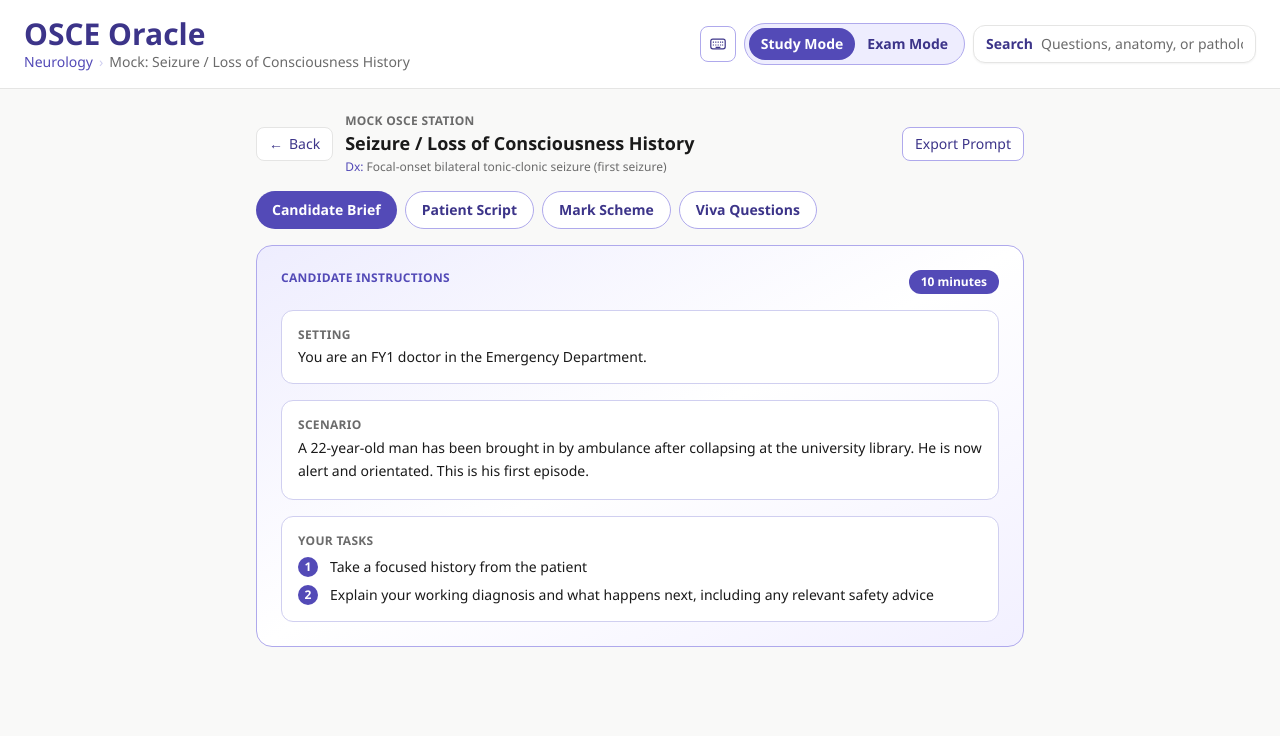
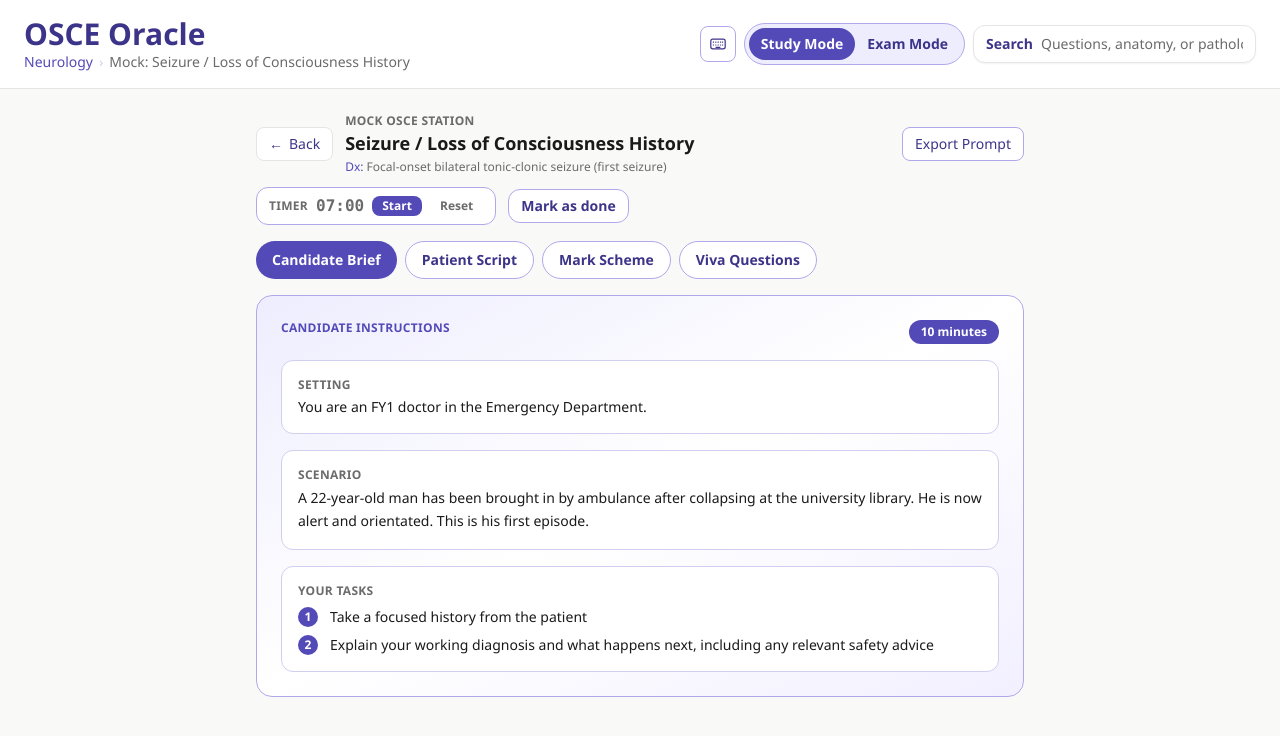
Before and after one commit to amacrutherford/osce, a React (Vite) app in the folder osce/: page / in a window 1280 px wide. Both pictures are taken after a click on the button 478 px from the left and 2856 px from the top of the page. Shown: the top 736 px of the page. Built offline with nearby package versions, Linux system fonts and the light colour scheme.

Commit message:
timer and mark as done

```diff
--- a/osce/src/App.tsx
+++ b/osce/src/App.tsx
@@ -1,4 +1,5 @@
 import { useEffect, useMemo, useState } from 'react';
+import { ExamTimer } from './components/ExamTimer';
 import { HighYieldSummary } from './components/HighYieldSummary';
 import { KeyboardShortcutsModal } from './components/KeyboardShortcutsModal';
 import { LandingPage } from './components/LandingPage';
@@ -45,6 +46,16 @@ import { countExaminerQuestions, groupMatches, groupQuestions, normalizeSearchTe
 type AppTab = 'overview' | 'guide' | 'summary' | 'results';
 
 const EXAM_STORAGE_KEY = 'osce-selected-exam';
+const COMPLETED_MOCKS_KEY = 'osce-completed-mocks';
+
+function readCompletedMocks(): Set<string> {
+  try {
+    const raw = localStorage.getItem(COMPLETED_MOCKS_KEY);
+    return raw ? new Set(JSON.parse(raw) as string[]) : new Set();
+  } catch {
+    return new Set();
+  }
+}
 
 function readInitialExamId(): string {
   const urlMatch = window.location.pathname.match(/^\/exam\/(.+)$/);
@@ -56,12 +67,23 @@ function readInitialExamId(): string {
 function App() {
   const [selectedExamId, setSelectedExamId] = useState<string>(readInitialExamId);
   const [selectedMockExamId, setSelectedMockExamId] = useState<string | null>(readInitialMockExamId);
+  const [completedMockIds, setCompletedMockIds] = useState<Set<string>>(readCompletedMocks);
   const [searchTerm, setSearchTerm] = useState('');
   const [activeTab, setActiveTab] = useState<AppTab>('overview');
   const [onLanding, setOnLanding] = useState(
     () => readInitialMockExamId() === null && !window.location.pathname.match(/^\/exam\//)
   );
   const [landingScrollTarget, setLandingScrollTarget] = useState<string | null>(null);
+
+  function toggleMockCompleted(examId: string) {
+    setCompletedMockIds((prev) => {
+      const next = new Set(prev);
+      if (next.has(examId)) next.delete(examId);
+      else next.add(examId);
+      localStorage.setItem(COMPLETED_MOCKS_KEY, JSON.stringify([...next]));
+      return next;
+    });
+  }
 
   function goToLanding(scrollToSpecialtyId: string | null) {
     setLandingScrollTarget(scrollToSpecialtyId);
@@ -323,6 +345,7 @@ function App() {
                 </svg>
               </button>
               <ModeToggle mode={mode} onChange={setMode} />
+              {!activeMockExam && mode === 'exam' && <ExamTimer />}
               <div className="flex-1 min-w-0">
                 <SearchBar value={searchTerm} onChange={setSearchTerm} />
               </div>
@@ -339,9 +362,15 @@ function App() {
             scrollToSpecialtyId={landingScrollTarget}
             mockExamsBySpecialty={mockExamsBySpecialty}
             onSelectMockExam={openMockExam}
+            completedMockIds={completedMockIds}
           />
         ) : activeMockExam ? (
-          <MockExamView exam={activeMockExam} onBack={() => goToLanding(activeMockExam.specialtyId)} />
+          <MockExamView
+            exam={activeMockExam}
+            onBack={() => goToLanding(activeMockExam.specialtyId)}
+            isCompleted={completedMockIds.has(activeMockExam.id)}
+            onToggleCompleted={() => toggleMockCompleted(activeMockExam.id)}
+          />
         ) : (
           <>
             <div className="mb-4 flex flex-wrap gap-2">
--- /dev/null
+++ b/osce/src/components/ExamTimer.tsx
@@ -0,0 +1,87 @@
+import { useEffect, useRef, useState } from 'react';
+
+const TOTAL_SECONDS = 7 * 60;
+
+export function ExamTimer() {
+  const [secondsLeft, setSecondsLeft] = useState(TOTAL_SECONDS);
+  const [running, setRunning] = useState(false);
+  const intervalRef = useRef<ReturnType<typeof setInterval> | null>(null);
+
+  useEffect(() => {
+    if (!running) return;
+    intervalRef.current = setInterval(() => {
+      setSecondsLeft((s) => {
+        if (s <= 1) {
+          setRunning(false);
+          return 0;
+        }
+        return s - 1;
+      });
+    }, 1000);
+    return () => {
+      if (intervalRef.current) clearInterval(intervalRef.current);
+    };
+  }, [running]);
+
+  function toggle() {
+    if (secondsLeft === 0) return;
+    setRunning((r) => !r);
+  }
+
+  function reset() {
+    setRunning(false);
+    if (intervalRef.current) clearInterval(intervalRef.current);
+    setSecondsLeft(TOTAL_SECONDS);
+  }
+
+  const minutes = Math.floor(secondsLeft / 60);
+  const seconds = secondsLeft % 60;
+  const isWarning = secondsLeft <= 60 && secondsLeft > 0;
+  const isFinished = secondsLeft === 0;
+
+  return (
+    <div
+      className={`flex items-center gap-2 rounded-xl border px-3 py-1.5 ${
+        isFinished
+          ? 'border-red-300 bg-red-50'
+          : isWarning
+            ? 'border-amber-300 bg-amber-50'
+            : 'border-[#AFA9EC] bg-white'
+      }`}
+    >
+      <span className="text-xs font-semibold uppercase tracking-wide text-[#6b6b6b]">Timer</span>
+      <span
+        className={`font-mono text-base font-bold tabular-nums ${
+          isFinished
+            ? 'text-red-600'
+            : isWarning
+              ? 'text-amber-600'
+              : running
+                ? 'text-[#1a1a1a]'
+                : 'text-[#6b6b6b]'
+        }`}
+      >
+        {String(minutes).padStart(2, '0')}:{String(seconds).padStart(2, '0')}
+      </span>
+      <button
+        type="button"
+        onClick={toggle}
+        disabled={isFinished}
+        className={`rounded-lg px-2.5 py-0.5 text-xs font-semibold transition disabled:cursor-not-allowed disabled:opacity-40 ${
+          running
+            ? 'bg-amber-100 text-amber-700 hover:bg-amber-200'
+            : 'bg-[#534AB7] text-white hover:bg-[#3C3489]'
+        }`}
+      >
+        {running ? 'Pause' : isFinished ? 'Done' : 'Start'}
+      </button>
+      <button
+        type="button"
+        onClick={reset}
+        className="rounded-lg px-2.5 py-0.5 text-xs font-semibold text-[#6b6b6b] transition hover:bg-[#f5f5f5] hover:text-[#1a1a1a]"
+      >
+        Reset
+      </button>
+    </div>
+  );
+}
--- a/osce/src/components/LandingPage.tsx
+++ b/osce/src/components/LandingPage.tsx
@@ -8,6 +8,7 @@ interface LandingPageProps {
   scrollToSpecialtyId?: string | null;
   mockExamsBySpecialty?: { specialtyName: string; exams: MockExamStation[] }[];
   onSelectMockExam?: (examId: string) => void;
+  completedMockIds?: Set<string>;
 }
 
 export function LandingPage({
@@ -16,6 +17,7 @@ export function LandingPage({
   scrollToSpecialtyId,
   mockExamsBySpecialty,
   onSelectMockExam,
+  completedMockIds,
 }: LandingPageProps) {
   useEffect(() => {
     if (!scrollToSpecialtyId) return;
@@ -81,6 +83,11 @@ export function LandingPage({
                         <span className="rounded-full bg-[#534AB7] px-2 py-0.5 text-xs font-bold text-white">
                           Mock
                         </span>
+                        {completedMockIds?.has(exam.id) && (
+                          <span className="rounded-full border border-green-300 bg-green-50 px-2 py-0.5 text-xs font-bold text-green-700">
+                            Done
+                          </span>
+                        )}
                       </div>
                       <p className="font-semibold text-[#1a1a1a]">{exam.title}</p>
                       <p className="mt-0.5 text-xs text-[#6b6b6b]">
--- a/osce/src/components/MockExamView.tsx
+++ b/osce/src/components/MockExamView.tsx
@@ -1,11 +1,14 @@
 import { useState } from 'react';
 import type { MockExamStation, HistoryItem, SocratesItem } from '../data/mockExamTypes';
+import { ExamTimer } from './ExamTimer';
 
 type MockTab = 'brief' | 'actor' | 'markscheme' | 'viva';
 
 interface MockExamViewProps {
   exam: MockExamStation;
   onBack: () => void;
+  isCompleted: boolean;
+  onToggleCompleted: () => void;
 }
 
 function HistorySection({ title, items }: { title: string; items: HistoryItem[] }) {
@@ -52,7 +55,7 @@ function SocratesSection({ items }: { items: SocratesItem[] }) {
   );
 }
 
-export function MockExamView({ exam, onBack }: MockExamViewProps) {
+export function MockExamView({ exam, onBack, isCompleted, onToggleCompleted }: MockExamViewProps) {
   const [activeTab, setActiveTab] = useState<MockTab>('brief');
   const [expandedViva, setExpandedViva] = useState<Set<number>>(new Set());
   const [expandedDomains, setExpandedDomains] = useState<Set<number>>(
@@ -125,7 +128,8 @@ export function MockExamView({ exam, onBack }: MockExamViewProps) {
 
   return (
     <div className="mx-auto w-full max-w-3xl">
-      <div className="mb-4 flex items-center gap-3">
+      <div className="mb-4 space-y-3">
+        <div className="flex items-center gap-3">
           <button
             type="button"
             onClick={onBack}
@@ -147,6 +151,21 @@ export function MockExamView({ exam, onBack }: MockExamViewProps) {
           >
             Export Prompt
           </button>
+        </div>
+        <div className="flex items-center gap-3">
+          <ExamTimer />
+          <button
+            type="button"
+            onClick={onToggleCompleted}
+            className={`flex items-center gap-1.5 rounded-xl border px-3 py-1.5 text-sm font-semibold transition ${
+              isCompleted
+                ? 'border-green-300 bg-green-50 text-green-700 hover:bg-green-100'
+                : 'border-[#AFA9EC] bg-white text-[#3C3489] hover:bg-[#EEEDFE]'
+            }`}
+          >
+            {isCompleted ? '✓ Completed' : 'Mark as done'}
+          </button>
+        </div>
       </div>
 
       <div className="mb-4 flex flex-wrap gap-2">
```
Lines whose indentation alone changed are shown as unchanged.
